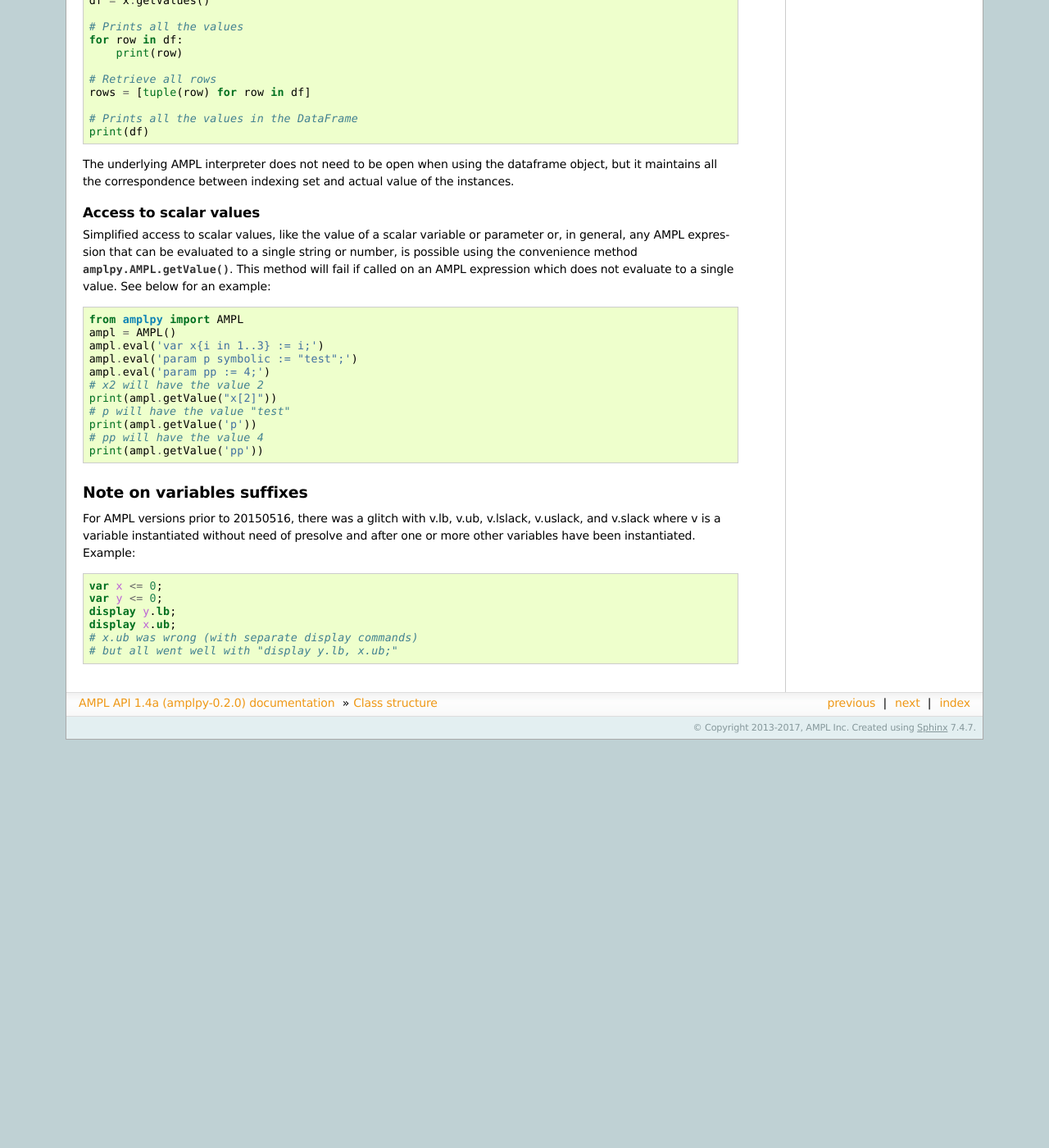
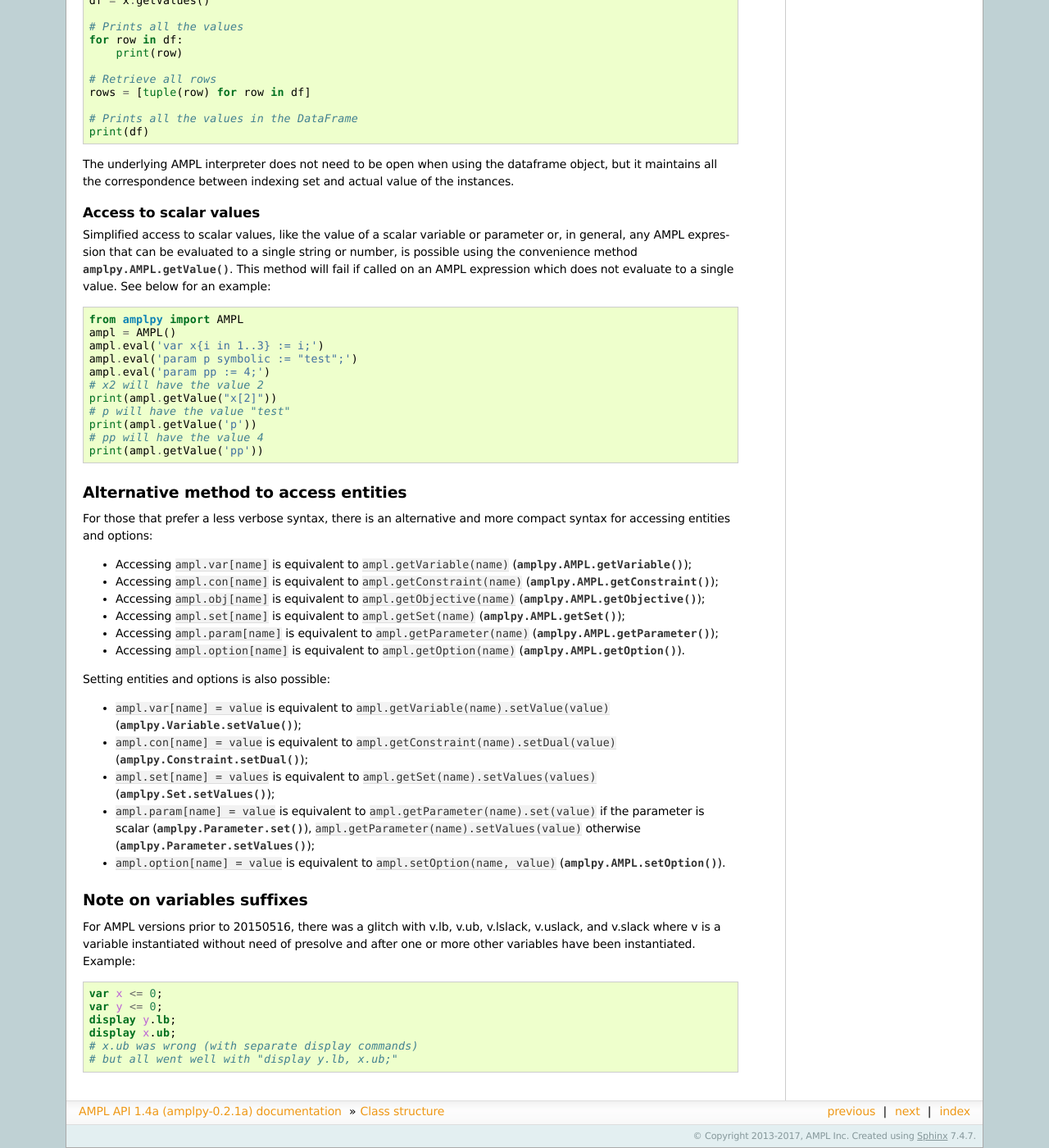
Before and after one commit to ampl/amplpy, a Sphinx documentation site: the page built from docs/source/class-structure.rst, in a window 1280 px wide and 1400 px high, scrolled down 5711 px. Shown: the whole window at 82% size. Built offline with Sphinx 7.4.7, drawn with Linux system fonts in a browser that asks for light colours; before the commit the page ends 6613 px from its top, so only the background shows below that; some of the changed text lies outside the part shown.

Commit message:
Update docs and bump version number

```diff
--- a/amplpy/__init__.py
+++ b/amplpy/__init__.py
@@ -15,4 +15,4 @@ from .dataframe import DataFrame
 from .utils import multidict
 from .environment import Environment
 from .ampl import AMPL
-__version__ = '0.2.0'
+__version__ = '0.2.1a'
--- a/docs/requirements.txt
+++ b/docs/requirements.txt
@@ -1 +1 @@
-amplpy==0.2.0
+amplpy==0.2.1a
--- a/docs/source/class-structure.rst
+++ b/docs/source/class-structure.rst
@@ -378,6 +378,30 @@ This method will fail if called on an AMPL expression which does not evaluate to
   print(ampl.getValue('pp'))
 
 
+.. _secAlternativeAccess:
+
+Alternative method to access entities
+-------------------------------------
+
+For those that prefer a less verbose syntax,
+there is an alternative and more compact syntax for accessing entities and options:
+
+* Accessing ``ampl.var[name]`` is equivalent to ``ampl.getVariable(name)`` (:func:`amplpy.AMPL.getVariable()`);
+* Accessing ``ampl.con[name]`` is equivalent to ``ampl.getConstraint(name)`` (:func:`amplpy.AMPL.getConstraint()`);
+* Accessing ``ampl.obj[name]`` is equivalent to ``ampl.getObjective(name)`` (:func:`amplpy.AMPL.getObjective()`);
+* Accessing ``ampl.set[name]`` is equivalent to ``ampl.getSet(name)`` (:func:`amplpy.AMPL.getSet()`);
+* Accessing ``ampl.param[name]`` is equivalent to ``ampl.getParameter(name)`` (:func:`amplpy.AMPL.getParameter()`);
+* Accessing ``ampl.option[name]`` is equivalent to ``ampl.getOption(name)`` (:func:`amplpy.AMPL.getOption()`).
+
+Setting entities and options is also possible:
+
+* ``ampl.var[name] = value`` is equivalent to ``ampl.getVariable(name).setValue(value)``  (:func:`amplpy.Variable.setValue()`);
+* ``ampl.con[name] = value`` is equivalent to ``ampl.getConstraint(name).setDual(value)`` (:func:`amplpy.Constraint.setDual()`);
+* ``ampl.set[name] = values`` is equivalent to ``ampl.getSet(name).setValues(values)`` (:func:`amplpy.Set.setValues()`);
+* ``ampl.param[name] = value`` is equivalent to ``ampl.getParameter(name).set(value)`` if the parameter is scalar (:func:`amplpy.Parameter.set()`), ``ampl.getParameter(name).setValues(value)`` otherwise (:func:`amplpy.Parameter.setValues()`);
+* ``ampl.option[name] = value`` is equivalent to ``ampl.setOption(name, value)`` (:func:`amplpy.AMPL.setOption()`).
+
+
 .. _secVariableSuffixesNotes:
 
 Note on variables suffixes
--- a/docs/source/getting-started.rst
+++ b/docs/source/getting-started.rst
@@ -63,10 +63,12 @@ Import the ``amplpy`` modude with
    import amplpy
 
 Together with your existing AMPL implementation, this will provide the full
-object library and access to all AMPL functions.
+object library and access to all AMPL functions. Please make sure that the
+folder containing the AMPL executable is in the system search path.
 
 Deployment
 ----------
 
 To deploy AMPL API applications to users who do not have their own AMPL installations,
 include with your application the AMPL executable (``ampl`` or ``ampl.exe``), and the ``amplpy`` package.
+Note that the folder containing the AMPL executable should be in the system search path.
--- a/setup.py
+++ b/setup.py
@@ -73,7 +73,7 @@ libdir = 'lib64' if x64 else 'lib32'
 
 setup(
     name='amplpy',
-    version='0.2.0',
+    version='0.2.1a',
     description='Python API for AMPL',
     long_description=__doc__,
     license='BSD-3',
```
Also changed, not shown: README.md (+1 -0 lines), docs/source/quick-start.rst (+13 -1 lines).
